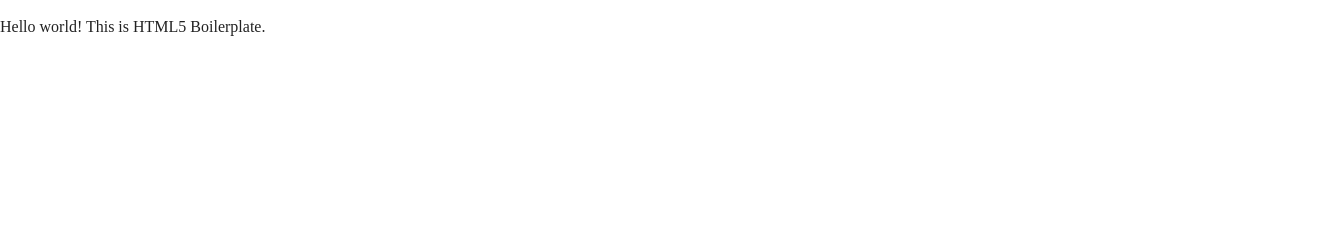
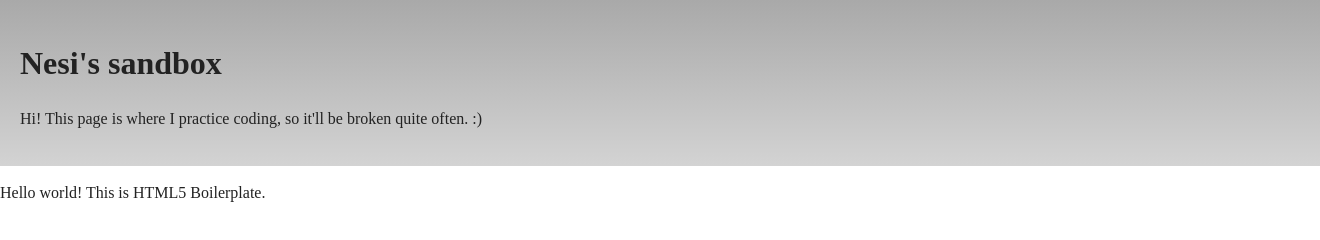
Before and after one commit to AlkalineCandy/nesi-codes, a plain HTML site: page index.html in a window 1280 px wide. Shown: the whole page, 1320 px wide, since content can reach past the window. Drawn offline with nearby package versions, Linux system fonts and the light colour scheme.

Commit message:
first entry
so exciting

```diff
--- a/css/main.css
+++ b/css/main.css
@@ -97,8 +97,11 @@ textarea {
    Author's custom styles
    ========================================================================== */
 
-
-
+header {
+    background: linear-gradient(darkgrey, lightgrey);
+    width: 100%;
+    padding: 20px;
+}
 
 
 
--- a/index.html
+++ b/index.html
@@ -3,7 +3,7 @@
     <head>
         <meta charset="utf-8">
         <meta http-equiv="x-ua-compatible" content="ie=edge">
-        <title></title>
+        <title>Nesi's sandbox</title>
         <meta name="description" content="">
         <meta name="viewport" content="width=device-width, initial-scale=1">
 
@@ -18,8 +18,16 @@
         <!--[if lte IE 9]>
             <p class="browserupgrade">You are using an <strong>outdated</strong> browser. Please <a href="https://browsehappy.com/">upgrade your browser</a> to improve your experience and security.</p>
         <![endif]-->
+        <!-- Add your site or application content here -->
 
-        <!-- Add your site or application content here -->
+    <header>
+        <h1>Nesi's sandbox</h1>
+        <p>Hi! This page is where I practice coding, so it'll be broken quite often. :) </p>
+
+    </header>
+
+
+
         <p>Hello world! This is HTML5 Boilerplate.</p>
         <script src="js/vendor/modernizr-3.5.0.min.js"></script>
         <script src="https://code.jquery.com/jquery-3.2.1.min.js" integrity="sha256-hwg4gsxgFZhOsEEamdOYGBf13FyQuiTwlAQgxVSNgt4=" crossorigin="anonymous"></script>
```
